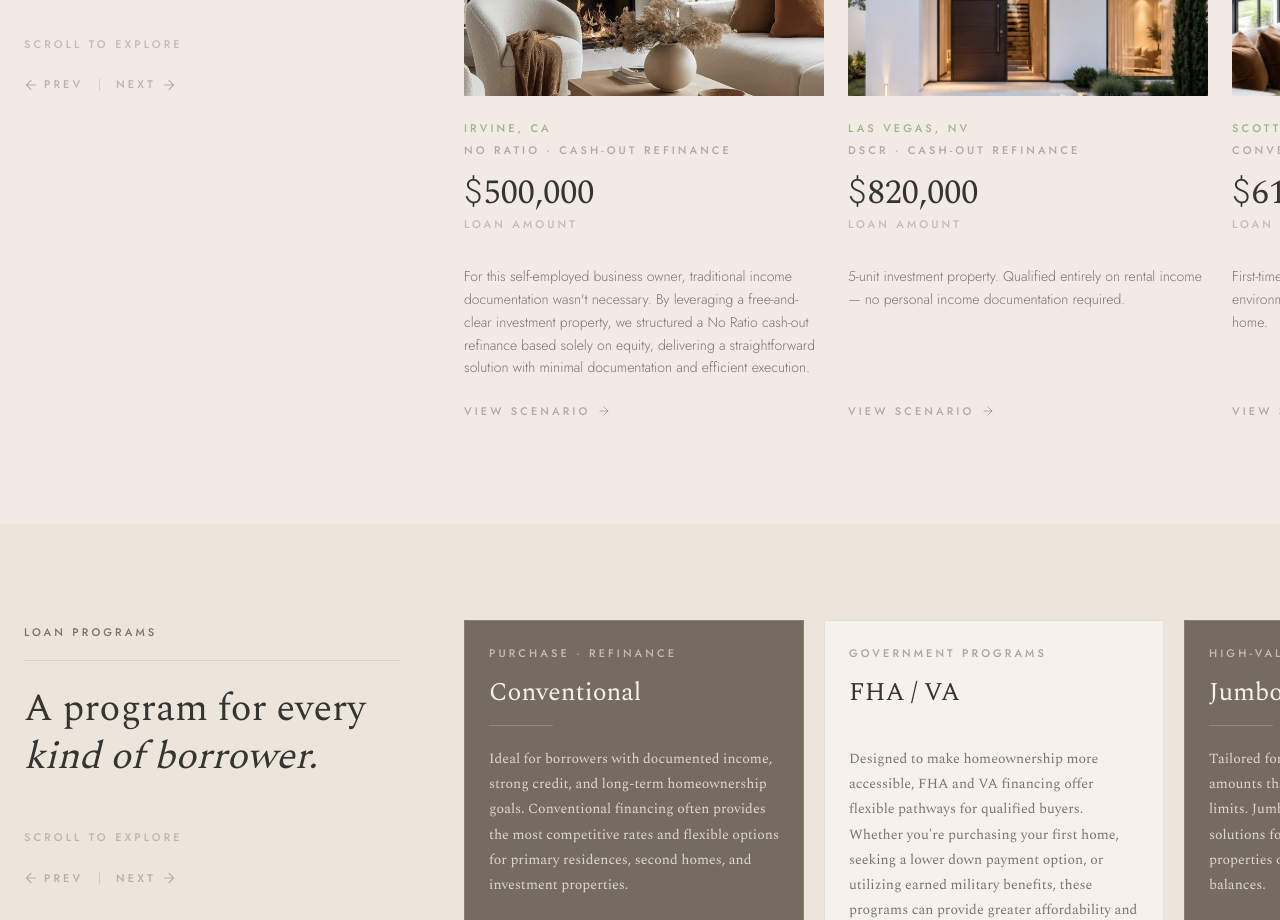
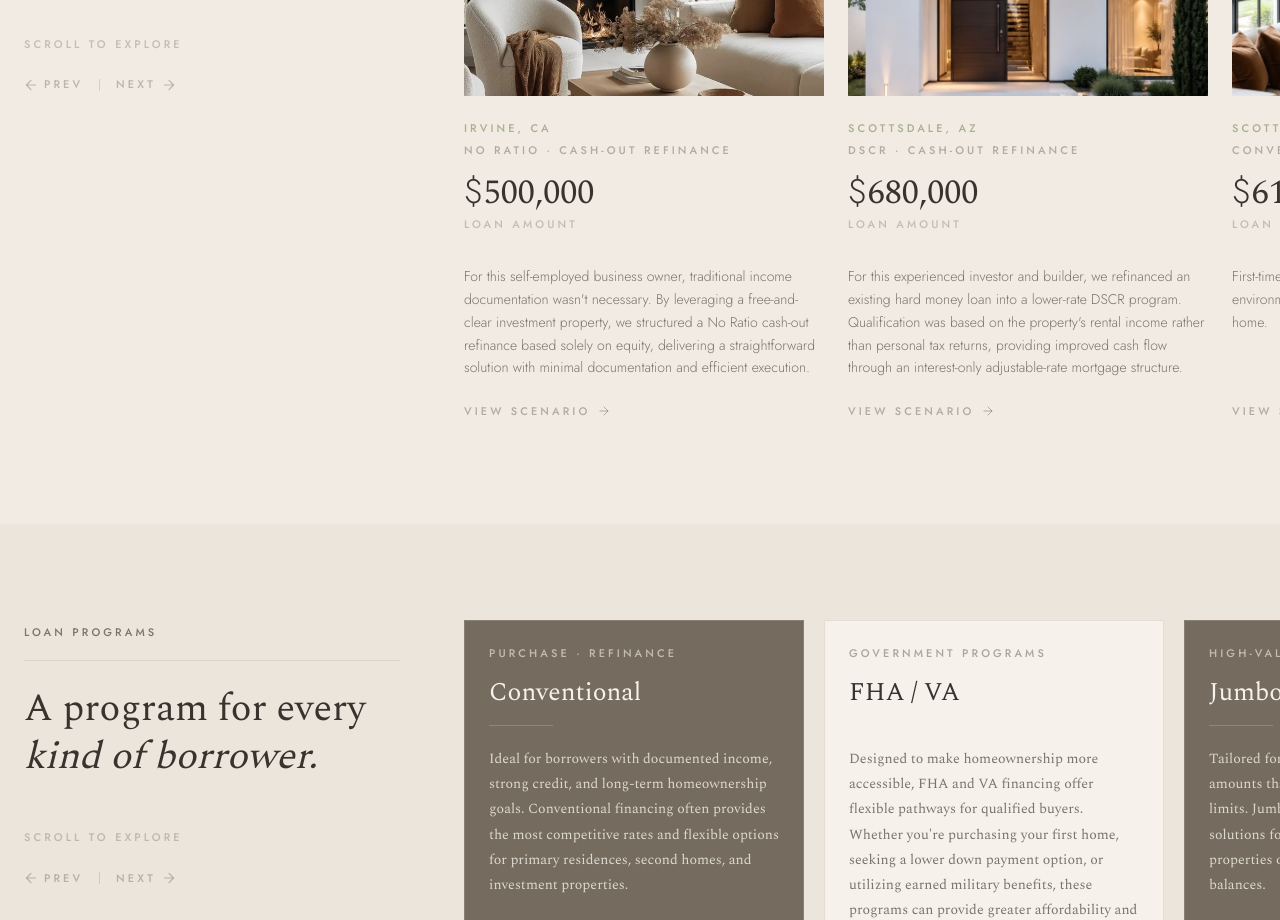
Before and after one commit to jenncko/koast-capital, a Next.js app: page / in a window 1280 px wide. Shown: the part 1860-2780 px from the top of the page. Built offline with nearby package versions, Linux system fonts and the light colour scheme.

Commit message:
Update Scottsdale DSCR funded loan case study

```diff
--- a/components/FundedLoans.tsx
+++ b/components/FundedLoans.tsx
@@ -17,11 +17,11 @@ const loans = [
   {
     image: '/funded-2.jpg',
     fallback: 'linear-gradient(175deg, #e8e0d8 0%, #c4a49e 60%, #a0807a 100%)',
-    location: 'Las Vegas, NV',
+    location: 'Scottsdale, AZ',
     tag: 'DSCR · Cash-Out Refinance',
-    amount: '$820,000',
+    amount: '$680,000',
     description:
-      '5-unit investment property. Qualified entirely on rental income — no personal income documentation required.',
+      "For this experienced investor and builder, we refinanced an existing hard money loan into a lower-rate DSCR program. Qualification was based on the property's rental income rather than personal tax returns, providing improved cash flow through an interest-only adjustable-rate mortgage structure.",
   },
   {
     image: '/funded-3.jpg',
```
